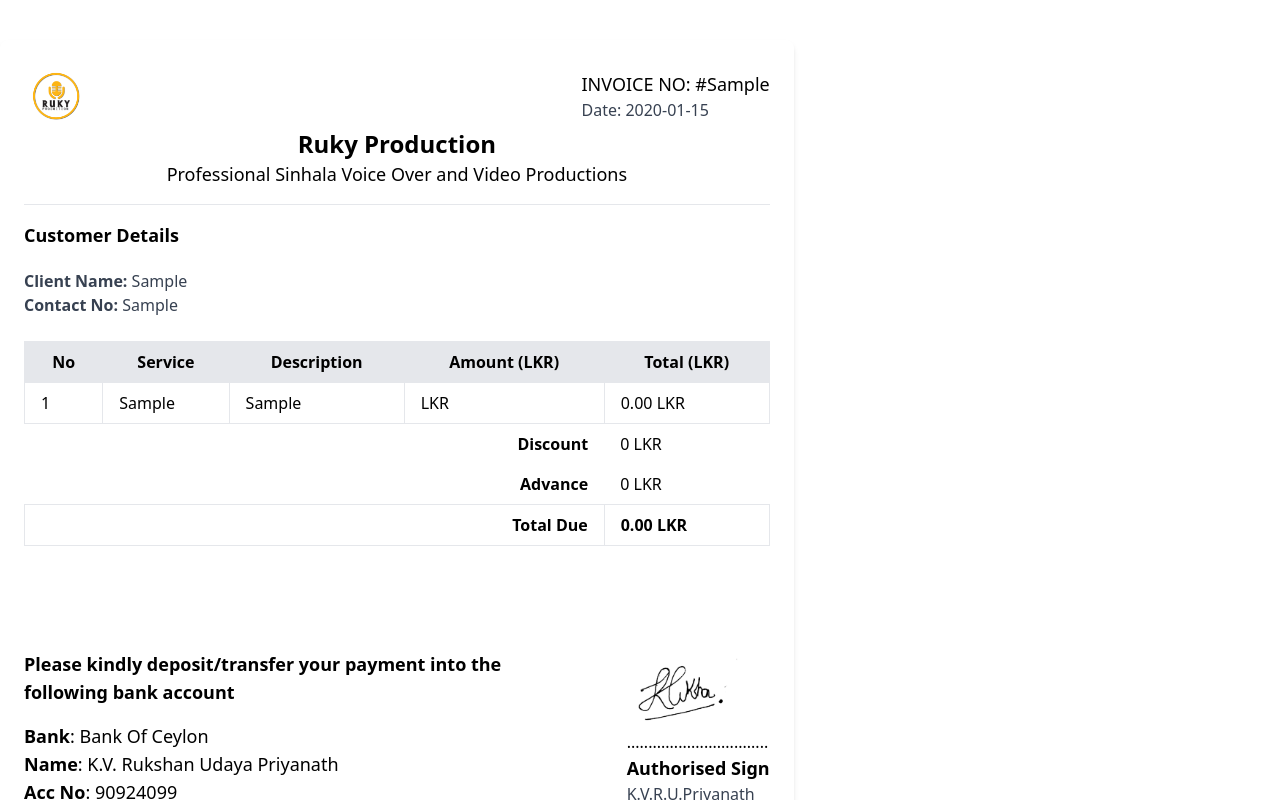
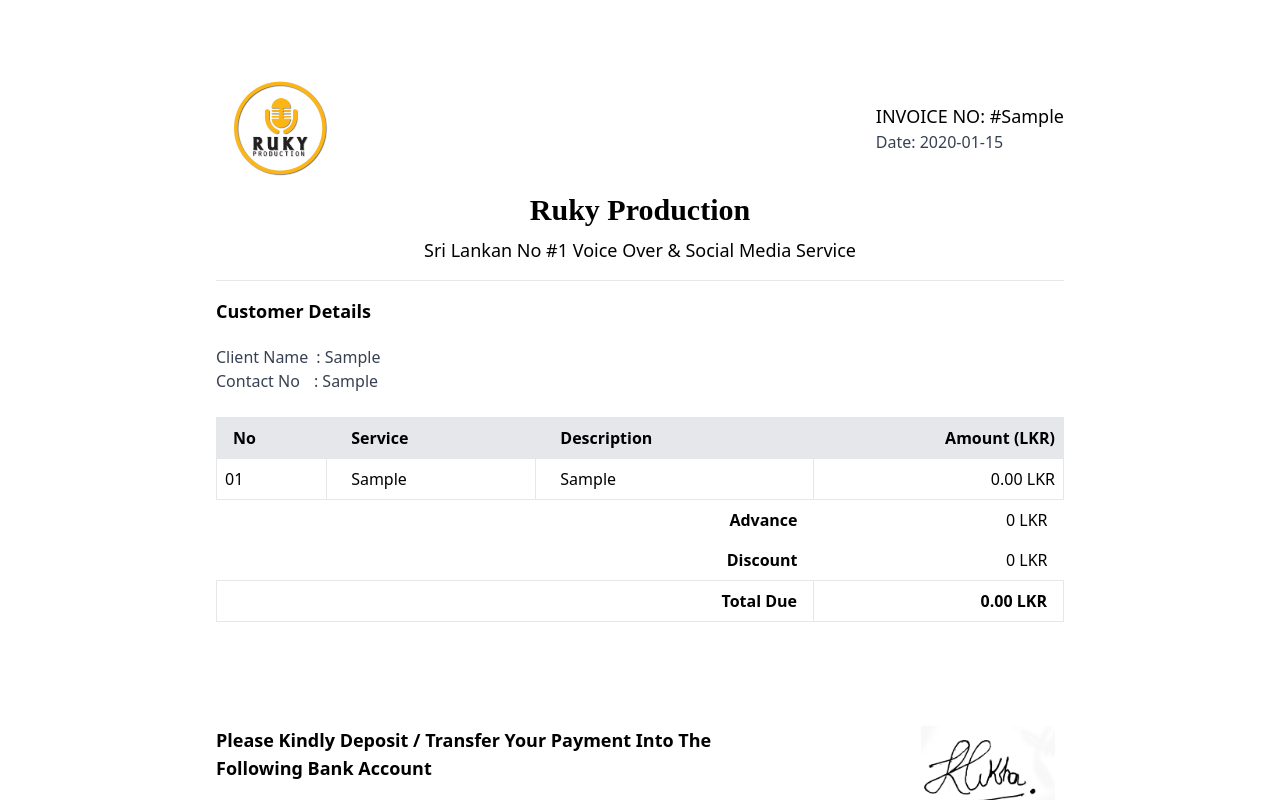
Before and after one commit to Rukshan2000/ruky-production-client, a React (Create React App) app: page /invoicepage in a window 1280 px wide. Both pictures are taken after typing "Sample", "Sample", "Sample", "2020-01-15", "Sample", "Sample" into the empty fields and a click on the button "Generate Invoice". Shown: the top 800 px of the page. Built offline with nearby package versions, Linux system fonts and the light colour scheme.

Commit message:
new update

```diff
--- a/src/components/InvoiceTemplate.js
+++ b/src/components/InvoiceTemplate.js
@@ -1,12 +1,11 @@
-import React, { useRef, useState } from 'react';
+import React, { useRef } from 'react';
 import { useReactToPrint } from 'react-to-print';
 import Logo from "../assets/logo.png";
 import Sign from "../assets/sign.jpeg";
 import Qr from "../assets/qr.png";
-import QrDark from "../assets/qrdark.jpeg";
+
 
 function InvoiceTemplate({ data }) {
-    const [darkMode, setDarkMode] = useState(false); // State to manage dark mode
     const invoiceRef = useRef();
 
     const calculateBalanceDue = () => {
@@ -24,75 +23,69 @@ function InvoiceTemplate({ data }) {
         documentTitle: `Invoice_${cleanFileName(data.clientName)}`
     });
 
-    // Function to toggle dark mode
-    const toggleDarkMode = () => {
-        setDarkMode(!darkMode);
-    };
-
     return (
-        <div style={{ width: '210mm', height: '297mm' }}> {/* A4 size: 210mm x 297mm */}
-            {/* Use conditional classes based on darkMode state */}
-            <div ref={invoiceRef} className={`max-w-full p-6 mx-auto ${darkMode ? 'bg-gray-800 text-white' : 'bg-white'} rounded-lg shadow-md`}>
-                {/* Invoice content */}
+        <div>
+            <div ref={invoiceRef} className="max-w-4xl p-6 mx-auto bg-white rounded-lg">
                 <div className="flex items-center justify-between">
-                    <img src={Logo} alt="Logo" className="h-16" />
+                    <img src={Logo} alt="Logo" className="h-32" />
                     <div>
                         <p className="text-lg">INVOICE NO: #{data.invoiceNumber}</p>
-                        <p className={`text-gray-700 ${darkMode ? 'text-white' : ''}`}>Date: {data.date}</p>
+                        <p className="text-gray-700">Date: {data.date}</p>
                     </div>
                 </div>
-                {/* Rest of the content */}
                 <div className="pb-4 mb-4 text-center border-b">
-                    <div className="text-2xl font-bold">Ruky Production</div>
-                    <div className="text-lg">Professional Sinhala Voice Over and Video Productions</div>
+                    <div className="text-3xl font-bold" style={{ fontFamily: 'Roboto Slab, serif' }}>Ruky Production</div>
+                    <div className="mt-2 text-lg">Sri Lankan No #1 Voice Over & Social Media Service</div>
                 </div>
                 <div className="flex justify-between mb-6">
-                    <div>
-                        <h3 className="text-lg font-bold">Customer Details</h3>
-                        <p className={`text-gray-700 mt-5 ${darkMode ? 'text-white' : ''}`}><b>Client Name:</b> {data.clientName}</p>
-                        <p className={`text-gray-700 ${darkMode ? 'text-white' : ''}`}><b>Contact No:</b> {data.clientContact}</p>
+                    <div className="flex items-start justify-start">
+                        <div>
+                            <h3 className="text-lg font-bold">Customer Details</h3>
+                            <p className="mt-5 text-gray-700">Client Name<span className="ml-2">:</span> {data.clientName}</p>
+                            <p className="text-gray-700">Contact No<span className="ml-3.5">:</span> {data.clientContact}</p>
+                        </div>
                     </div>
                 </div>
                 <table className="w-full mb-6 border-collapse">
                     <thead>
                         <tr>
-                            <th className={`px-4 py-2 ${darkMode ? 'bg-gray-900' : 'bg-gray-200'} border`}>No</th>
-                            <th className={`px-4 py-2 ${darkMode ? 'bg-gray-900' : 'bg-gray-200'} border`}>Service</th>
-                            <th className={`px-4 py-2 ${darkMode ? 'bg-gray-900' : 'bg-gray-200'} border`}>Description</th>
-                            <th className={`px-4 py-2 ${darkMode ? 'bg-gray-900' : 'bg-gray-200'} border`}>Amount ({data.currency})</th>
-                            <th className={`px-4 py-2 ${darkMode ? 'bg-gray-900' : 'bg-gray-200'} border`}>Total ({data.currency})</th>
+                            <th className="px-4 py-2 text-left bg-gray-200 border">No</th>
+                            <th className="px-6 py-2 text-left bg-gray-200 border">Service</th>
+                            <th className="px-6 py-2 text-left bg-gray-200 border">Description</th>
+                            <th className="px-2 py-2 text-right bg-gray-200 border">Amount ({data.currency})</th>
                         </tr>
                     </thead>
                     <tbody>
                         {data.items.map((item, index) => (
                             <tr key={index}>
-                                <td className="px-4 py-2 border">{index + 1}</td>
-                                <td className="px-4 py-2 border">{item.service}</td>
-                                <td className="px-4 py-2 border">{item.description}</td>
-                                <td className="px-4 py-2 border">{item.amount} {data.currency}</td>
-                                <td className="px-4 py-2 border">{item.total} {data.currency}</td>
+                                <td className="px-2 py-2 border">{(index + 1).toString().padStart(2, '0')}</td>
+                                <td className="px-6 py-2 border">{item.service}</td>
+                                <td className="px-6 py-2 border">{item.description}</td>
+                                <td className="px-2 py-2 text-right border">{item.total} {data.currency}</td>
                             </tr>
                         ))}
                         <tr>
-                            <td colSpan="4" className="px-4 py-2 font-semibold text-right">Discount</td>
-                            <td className="px-4 py-2">{data.discount || 0} {data.currency}</td>
+                            <td colSpan="3" className="px-4 py-2 font-semibold text-right">Advance</td>
+                            <td className="px-4 py-2 text-right">{data.advance || 0} {data.currency}</td>
                         </tr>
                         <tr>
-                            <td colSpan="4" className="px-4 py-2 font-semibold text-right">Advance</td>
-                            <td className="px-4 py-2">{data.advance || 0} {data.currency}</td>
+                            <td colSpan="3" className="px-4 py-2 font-semibold text-right">Discount</td>
+                            <td className="px-4 py-2 text-right">{data.discount || 0} {data.currency}</td>
                         </tr>
+
                         <tr>
-                            <td colSpan="4" className="px-4 py-2 font-bold text-right border">Total Due</td>
-                            <td className="px-4 py-2 font-bold border">{calculateBalanceDue()} {data.currency}</td>
+                            <td colSpan="3" className="px-4 py-2 font-bold text-right border">Total Due</td>
+                            <td className="px-4 py-2 font-bold text-right border">{calculateBalanceDue()} {data.currency}</td>
                         </tr>
                     </tbody>
                 </table>
                 <p className="text-red-500">{data.redNote}</p>
+
                 <div className="flex justify-between">
                     <div className='mt-20'>
                         <p className="text-lg font-semibold">
-                            Please kindly deposit/transfer your payment into the <br />
-                            following bank account
+                            Please Kindly Deposit / Transfer Your Payment Into The <br />
+                            Following Bank Account
                         </p>
                         <p className="mt-4 text-lg"><b>Bank</b>: Bank Of Ceylon</p>
                         <p className="text-lg"><b>Name</b>: K.V. Rukshan Udaya Priyanath</p>
@@ -101,28 +94,22 @@ function InvoiceTemplate({ data }) {
                     </div>
                     <div className='mt-20'>
                         <img src={Sign} alt="Sign" className="h-20" />
-                        <p>.................................</p>
+                        <p>''''''''''''''''''''''''''''''''</p>
                         <h3 className="text-lg font-bold">Authorised Sign</h3>
                         <p className="text-gray-700">K.V.R.U.Priyanath</p>
                     </div>
                 </div>
                 <div className="flex items-center justify-between mt-20">
-                    <img src={darkMode ? QrDark : Qr} alt="Qr" className="h-16" />
+                    <img src={Qr} alt="Qr" className="h-16" />
+
                     <div>
-                        <p className={`text-gray-700 ${darkMode ? 'text-white' : ''}`}><b>Contact</b>: +94 76 381 3014</p>
-                        <p className={`text-gray-700 ${darkMode ? 'text-white' : ''}`}><b>Email</b>: rukshanpriyanath.voice@gmail.com</p>
+                        <p className="mt-5 text-gray-700"><b>Contact</b><span className="ml-2">: +94 76 331 4026</span> {data.clientName}</p>
+                        <p className="text-gray-700 "><b>Email</b><span className="ml-6">: ruky.voice@gmail.com</span> {data.clientName}</p>
                     </div>
+
                 </div>
             </div>
-            {/* Switch button for toggling dark mode */}
-            <div className="flex justify-center mt-4">
-                <label htmlFor="darkModeToggle" className="inline-flex items-center cursor-pointer">
-                    <span className="mr-2 text-black">Dark Mode</span>
-                    <input type="checkbox" id="darkModeToggle" checked={darkMode} onChange={toggleDarkMode} className="w-5 h-5 text-blue-600 form-checkbox" />
-                </label>
-            </div>
-            {/* Button to download invoice */}
-            <button onClick={handlePrint} className={`px-4 py-2 mt-4 text-white rounded ${darkMode ? 'bg-blue-500' : 'bg-green-500'}`}>Download Invoice</button>
+            <button onClick={handlePrint} className="px-4 py-2 mt-4 text-white bg-blue-500 rounded">Download Invoice</button>
         </div>
     );
 }
```
Also changed, not shown: src/assets/sign.jpeg, src/assets/signdark.jpeg (added).
